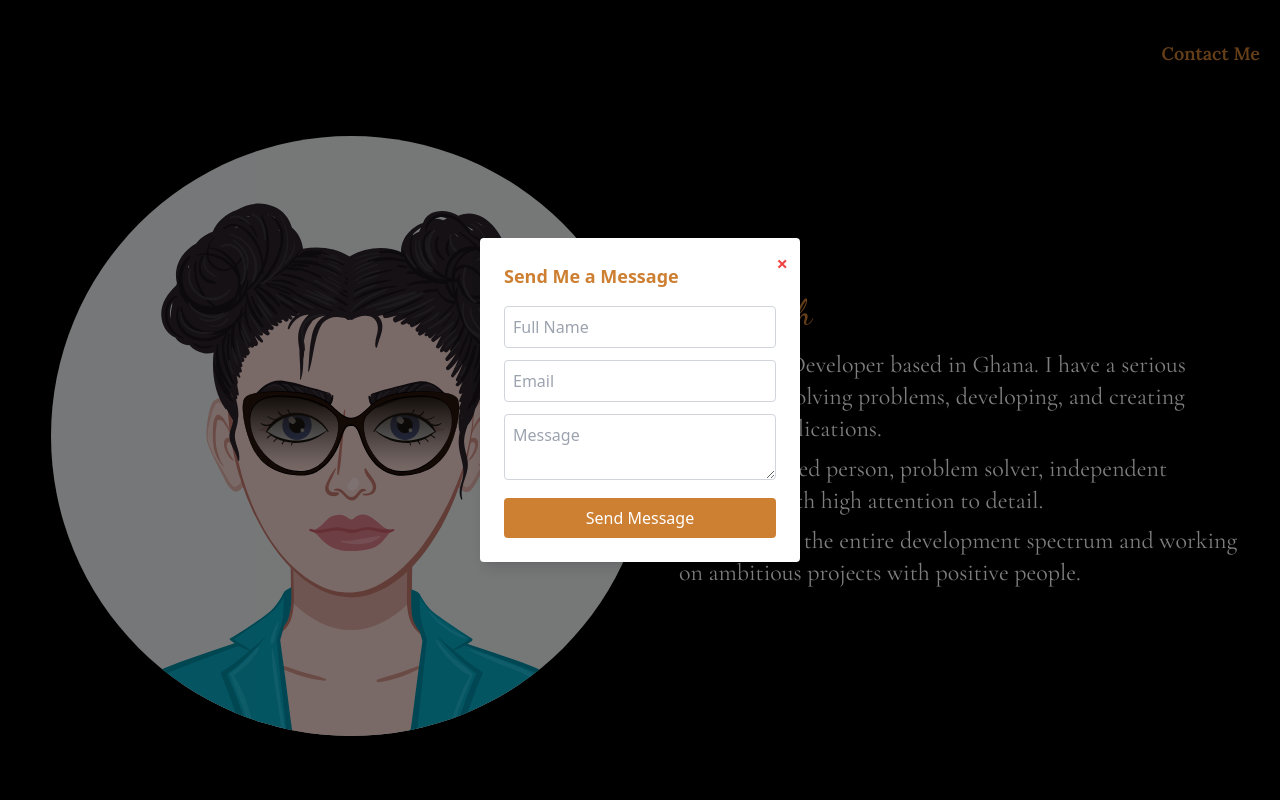
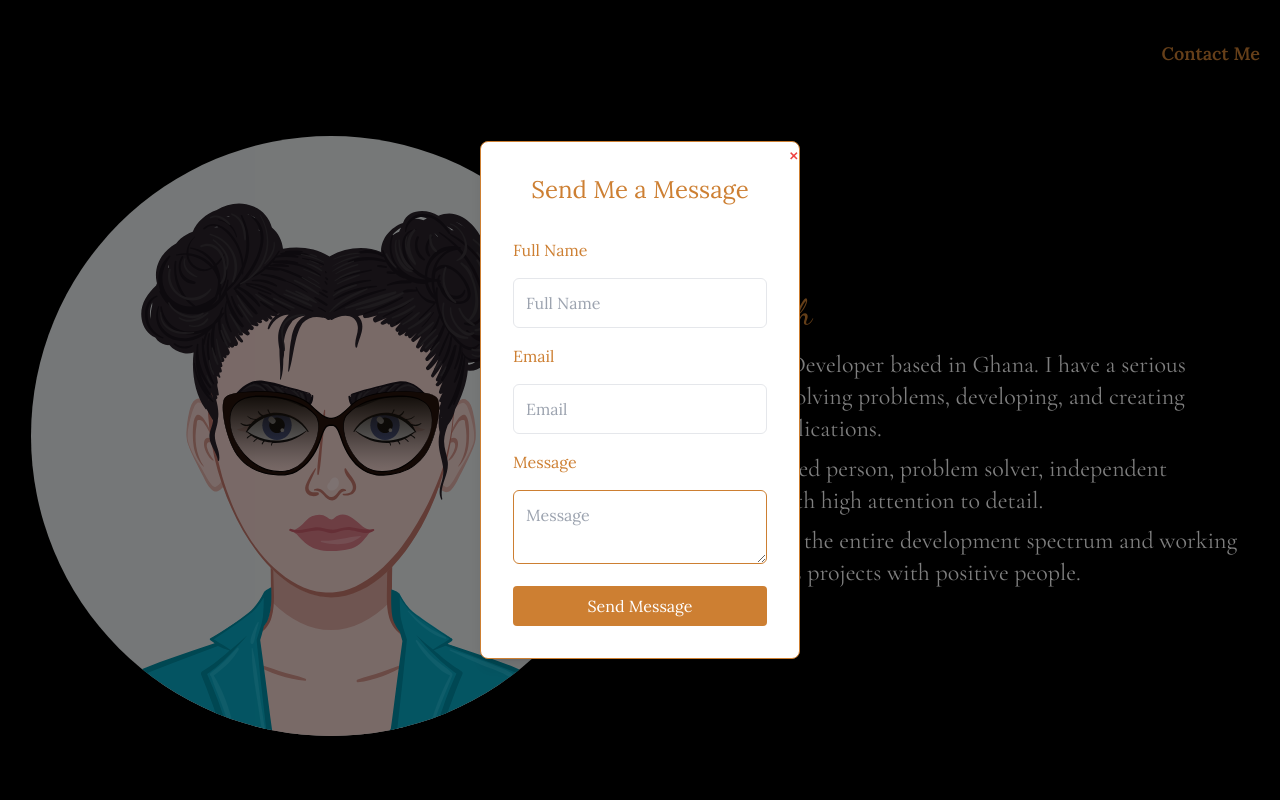
Before and after one commit to SarahDomson/Personal-Porfolio, a React (Vite) app: page / in a window 1280 px wide. Both pictures are taken after a click on the button "Contact Me". Shown: the top 800 px of the page. Built offline with nearby package versions, Linux system fonts and the light colour scheme; a web font is replaced by a local one.

Commit message:
Form updated

```diff
--- a/src/HeroSection.jsx
+++ b/src/HeroSection.jsx
@@ -22,7 +22,7 @@ const HeroSection = () => {
         <img src ="/src/assets/Avatar.svg" alt="avatar" className="w-full h-full rounded-full" />
       </div>
 
-      <div>
+      <div className="p-5">
       <h1 className="text-4xl py-4 font-royale">
         <span className="text-white">Hi,</span>
           <br />
@@ -30,7 +30,6 @@ const HeroSection = () => {
       </h1>
 
       <div>
-
       <p className="text-white font-garamond text-lg md:text-2xl leading-relaxed">
             A Software Developer based in Ghana. I have a serious <br /> passion
             for solving problems, developing, and creating <br /> software
@@ -49,13 +48,13 @@ const HeroSection = () => {
       </div>
 </div> <br/>
 
-<div className="hidden md:block">
+<div className="hidden lg:block">
     <h2 className="text-[#cd7f32] font-lora font-bold text-2xl text-center">
       Technologies I use
     </h2>
 
   <div className="mt-10">
-    <p className="text-[#cd7f32] font-lora font-semibold text-lg text-center mt-5">Frontend Development</p>
+    {/* <p className="text-[#cd7f32] font-lora font-semibold text-lg text-center mt-5">Frontend Development</p> */}
 
 <div className="flex justify-center gap-10 items-center">
       <div>
@@ -79,17 +78,21 @@ const HeroSection = () => {
 
         {isOpen && (
     <div className="fixed inset-0 bg-black bg-opacity-50 flex items-center justify-center z-50">
-    <div className="relative bg-white p-6 rounded shadow-lg w-80">
+    <div className="bg-white font-lora px-6 md:px-8 pb-8 rounded-lg max-w-wd sm:max-w-xl mx-auto relative shadow-lg border border-[#cd7f32] w-80 h-100">
 
-        <h2 className="text-lg font-bold mb-4 text-[#cd7f32]">Send Me a Message</h2>
+        <h2 className="text-2xl text-center font-semi-bold py-8 text-[#cd7f32]">Send Me a Message</h2>
 
-        <button onClick={togglePopup} className="absolute top-3 right-3 text-red-500 font-bold text-xl hover:text-red-700">&times;</button>
+        <button onClick={togglePopup} className="absolute top-0 right-0 text-red-500 font-bold text-xl hover:text-red-700">&times;</button>
 
-    <form className="space-y-3">
-        <input type="text" placeholder="Full Name"className="w-full border border-gray-300 p-2 rounded"/>
-        <input type="email" placeholder="Email" className="w-full border border-gray-300 p-2 rounded"/>
+    <form className="space-y-4">
+        <label for="fullname" className="block text-[#cd7f32]">Full Name</label>
+        <input type="text" name="fullname" id="fullname" placeholder-black required placeholder="Full Name" className="w-full p-3 rounded-md border border[#cd7f32]"/>
 
-        <textarea placeholder="Message" className="w-full border border-gray-300 p-2 rounded"></textarea>
+        <label for="email" className="block text-[#cd7f32]">Email</label>
+        <input type="text" name="email" id="email" placeholder-black required placeholder="Email" className="w-full p-3 rounded-md border border[#cd7f32]"/>
+
+        <label for="message" className="block text-[#cd7f32]">Message</label>
+        <textarea placeholder="Message" className="w-full border border-[#cd7f32] p-3 rounded-md"></textarea>
 
         <button type="submit"className="bg-[#cd7f32] text-white w-full py-2 rounded hover:bg-[#b66d2b]">Send Message</button>
     </form>
@@ -97,22 +100,27 @@ const HeroSection = () => {
     </div>
   )}
 
-<div>
+<div className="py-6 md:px-12 lg:mt-8">
   <nav className="flex justify-end items-center">
-    <ul className="flex gap-10">
+    <ul className="flex gap-2 md:gap-10">
       <li>
         <a href="https://github.com/SarahDomson" target="_blank">
-          <img src="src/assets/github.png" alt="GitHub" className="w-8 h-8 transform transition-transform duration-300 hover:translate-x-2 hover:translate-y-2"/>
+          <img src="src/assets/github.png" alt="GitHub" className="w-10 h-10 md:w-16 md:h-16 transform transition-transform duration-300 hover:translate-x-2 hover:translate-y-2"/>
         </a>
       </li>
       <li>
         <a href="https://x.com/Ama_Domson?t=uxkbnLiauun68q9yfsxVRw&s=09" target="_blank">
-          <img src="src/assets/X logo.png" alt="X" className="w-8 h-8 transform transition-transform duration-300 hover:translate-x-2 hover:translate-y-2"/>
+          <img src="src/assets/X logo.png" alt="X" className="w-10 h-10 md:w-16 md:h-16 transform transition-transform duration-300 hover:translate-x-2 hover:translate-y-2"/>
         </a>
       </li>
       <li>
         <a href="https://www.linkedin.com/in/sarah-domson-5749661a9?utm_source=share&utm_campaign=share_via&utm_content=profile&utm_medium=android_app" target="_blank">
-          <img src="src/assets/linkedin.png" alt="LinkedIn" className="w-8 h-8 transform transition-transform duration-300 hover:translate-x-2 hover:translate-y-2"/>
+          <img src="src/assets/linkedin.png" alt="LinkedIn" className="w-10 h-10 md:w-16 md:h-16 transform transition-transform duration-300 hover:translate-x-2 hover:translate-y-2"/>
+        </a>
+      </li>
+      <li>
+        <a href="https://stackoverflow.com/users/20094295/sarah-domson" target="_blank">
+          <img src="src/assets/stackoverflow.png" alt="Stack Overflow" className="w-10 h-10 md:w-16 md:h-16 transform transition-transform duration-300 hover:translate-x-2 hover:translate-y-2"/>
         </a>
       </li>
     </ul>
```
Also changed, not shown: src/assets/stackoverflow.png (added).
